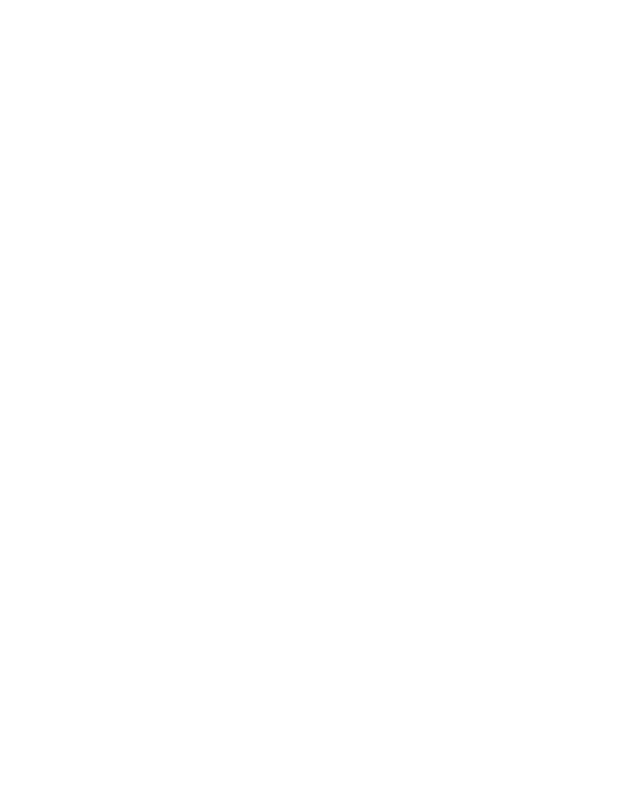
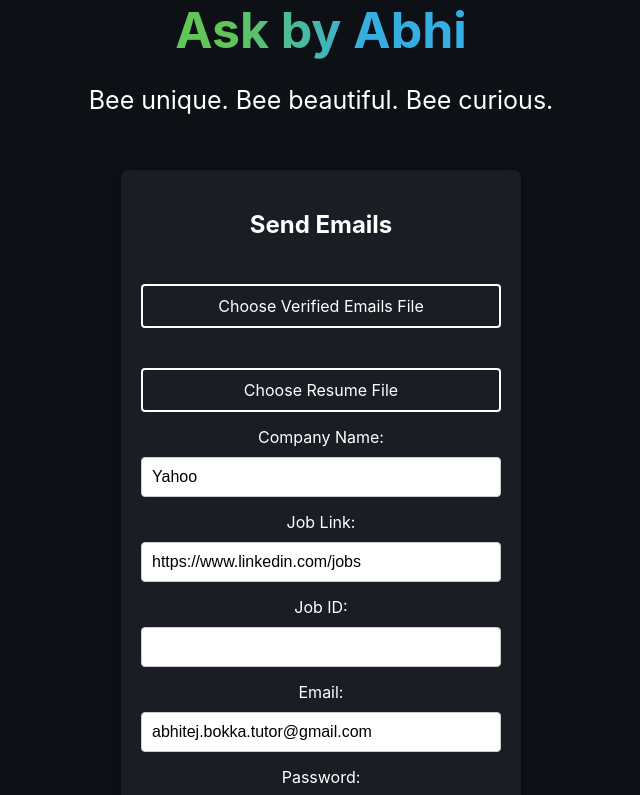
Before and after one commit to abhitej-bokka/email-sender, a React (Create React App) app: page /send-emails in a window 1280 px wide. Before the commit this address had no page. Shown: the top 795 px of the page, without its empty margins (319-959 px from the left). Built offline with nearby package versions, Linux system fonts and the light colour scheme.

Commit message:
changeNames
herea

```diff
--- a/src/App.js
+++ b/src/App.js
@@ -2,7 +2,7 @@
 import { BrowserRouter as Router, Route, Routes } from 'react-router-dom';
 import GenerateEmails from './GenerateEmails';
 import EmailTemplateEditor from './EmailTemplateEditor';
-import VerifyEmails from './VerifyEmails';
+import SendEmails from './SendEmails';
 
 function App() {
   return (
@@ -10,7 +10,7 @@
       <Routes>
         <Route path="/" element={<GenerateEmails />} />
         <Route path="/edit-template" element={<EmailTemplateEditor />} />
-        <Route path="/verify-emails" element={<VerifyEmails />} />
+        <Route path="/send-emails" element={<SendEmails />} />
       </Routes>
     </Router>
   );
--- a/src/EmailTemplateEditor.js
+++ b/src/EmailTemplateEditor.js
@@ -14,24 +14,28 @@
         <p>Hi {first_name},</p>
 
         <p>
-            My name is Abhitej, and I'm studying Computer Science & Statistics at Rutgers University.
-            I was on LinkedIn, came across this {company_name} internship: <a href="{link}">{link}</a> and was super interested in this opportunity.
+            My name is Abhitej, and I studied Computer Science & Data Science at Rutgers University.
+            I was on LinkedIn, came across this {company_name} job: <a href="{link}">{link}</a> and was super interested in this opportunity.
             I reached out by email because I feel my skills & interests align heavily and this is an opportunity I don't want to pass up on.
         </p>
         <p>Can you put me in touch with a recruiter for this position to get an opportunity to interview?</p>
         <p>I'd love to be considered and am a great fit for 3 reasons:</p>
         <ul>
             <li>
+                I'm currently working at Chewy as a Data Engineering Intern! I'm implementing a large language model with AWS Bedrock to analyze SQL statements and capturing data lineage across Snowflake & Vertica databases through Apache Airflow.
+            </li>
+            <li>
                 I worked at Yahoo last summer as a DevSecOps Intern on their cybersecurity team. I created Slack Automations with Python & AWS and debugged software that helped manage EKS clusters.
             </li>
             <li>
                 I've worked at ADP as a Software Engineer Intern on their insurance team. I used Java and Oracle SQL to optimize legacy APIs and Angular to create client summary dashboards.
             </li>
-            <li>
-                I channel my passion in computer science through the Rutgers Mobile App Development Club and participate in hackathons, winning prizes with my project Schwordle: <a href="https://devpost.com/software/schwordle">https://devpost.com/software/schwordle</a>
-            </li>
         </ul>
-        <p>If there's a formal referral process, the job ID is: 2024-50077, which would be super helpful.</p>
+
+        <p>I channel my passion in computer science through hackathons and have won a couple Major League Hacking prizes with my projects:
+        <br><a href="https://devpost.com/software/schwordle">https://devpost.com/software/schwordle</a> & <a href="https://devpost.com/software/the-power-of-asking">https://devpost.com/software/the-power-of-asking</a> </p>
+
+        <p>If there's a formal referral process, the job ID is: {job_id}, which would be super helpful.</p>
         <p>Please check out my website to learn more about me; it won't disappoint: <a href="http://abhitej-bokka.github.io/">http://abhitej-bokka.github.io/</a></p>
         <p>I attached my resume below and look forward to hearing from you!</p>
         <p>Thank you,</p>
@@ -45,7 +49,7 @@
   const handleSave = () => {
     localStorage.setItem('emailSubject', emailSubject);
     localStorage.setItem('emailBody', emailBody);
-    navigate('/verify-emails');
+    navigate('/send-emails');
   };
 
   const createMarkup = (html) => {
--- a/src/GenerateEmails.js
+++ b/src/GenerateEmails.js
@@ -36,15 +36,15 @@
       link.remove();
 
       alert('File downloaded. Please verify the emails and submit the verified emails file.');
-      navigate('/verify-emails'); // Navigate to the next step
+      navigate('/send-emails'); // Navigate to the next step
     } catch (error) {
       console.error(error);
       alert('An error occurred while processing the files.');
     }
   };
 
-  const handleNavigateToVerify = () => {
-    navigate('/verify-emails');
+  const handleNavigateToSend = () => {
+    navigate('/send-emails');
   };
 
   return (
@@ -96,8 +96,8 @@
             </button>
             <label>&nbsp;</label>
 
-            <button type="button" onClick={handleNavigateToVerify} className="file-upload-button">
-              Verify Emails
+            <button type="button" onClick={handleNavigateToSend} className="file-upload-button">
+              Send Emails
             </button>
           </form>
         </div>
--- a/src/VerifyEmails.js
+++ b/src/SendEmails.js
@@ -1,14 +1,15 @@
 import React, { useState } from 'react';
 import { useNavigate } from 'react-router-dom';
 import axios from 'axios';
-import './styles/VerifyEmails.css';
+import './styles/SendEmails.css';
 
-const VerifyEmails = () => {
+const SendEmails = () => {
   const [verifiedEmailsFile, setVerifiedEmailsFile] = useState(null);
   const [resumeFile, setResumeFile] = useState(null);
   const [companyName, setCompanyName] = useState('Yahoo');
   const [jobLink, setJobLink] = useState('https://www.linkedin.com/jobs'); // Added jobLink state
-  const [email, setEmail] = useState('{first}.{last}@gmail.com');
+  const [jobID, setJobID] = useState('');
+  const [email, setEmail] = useState('abhitej.bokka.tutor@gmail.com');
   const [password, setPassword] = useState('');
   const navigate = useNavigate();
 
@@ -20,13 +21,14 @@
     formData.append('resumeFile', resumeFile);
     formData.append('companyName', companyName);
     formData.append('jobLink', jobLink); // Added jobLink to formData
+    formData.append('jobID', jobID); // Added jobLink to formData
     formData.append('email', email);
     formData.append('password', password);
     formData.append('emailSubject', localStorage.getItem('emailSubject'));
     formData.append('emailBody', localStorage.getItem('emailBody'));
 
     try {
-      await axios.post('http://localhost:5000/verify-emails', formData, {
+      await axios.post('http://localhost:5000/send-emails', formData, {
         headers: {
           'Content-Type': 'multipart/form-data',
         },
@@ -66,7 +68,7 @@
 
         <div className="email-form-container">
           <form onSubmit={handleSubmit} className="email-form">
-            <h2>Verify Emails</h2>
+            <h2>Send Emails</h2>
             <div className="form-group">
             <label>&nbsp;</label>
               <input
@@ -110,6 +112,15 @@
               />
             </div>
             <div className="form-group">
+              <label>Job ID:</label>
+              <input
+                type="text"
+                value={jobID}
+                onChange={(e) => setJobID(e.target.value)}
+                required
+              />
+            </div>
+            <div className="form-group">
               <label>Email:</label>
               <input
                 type="email"
@@ -128,7 +139,7 @@
               />
             </div>
             <button type="submit" className="cta-button cta-button-gradient">
-              Verify Emails
+              Send Emails
             </button>
             <label>&nbsp;</label>
 
@@ -147,4 +158,4 @@
   );
 };
 
-export default VerifyEmails;
+export default SendEmails;
```
Also changed, not shown: src/styles/SendEmails.css (renamed from src/styles/VerifyEmails.css), 1 other file (tests, documents, lock files or other folders).
